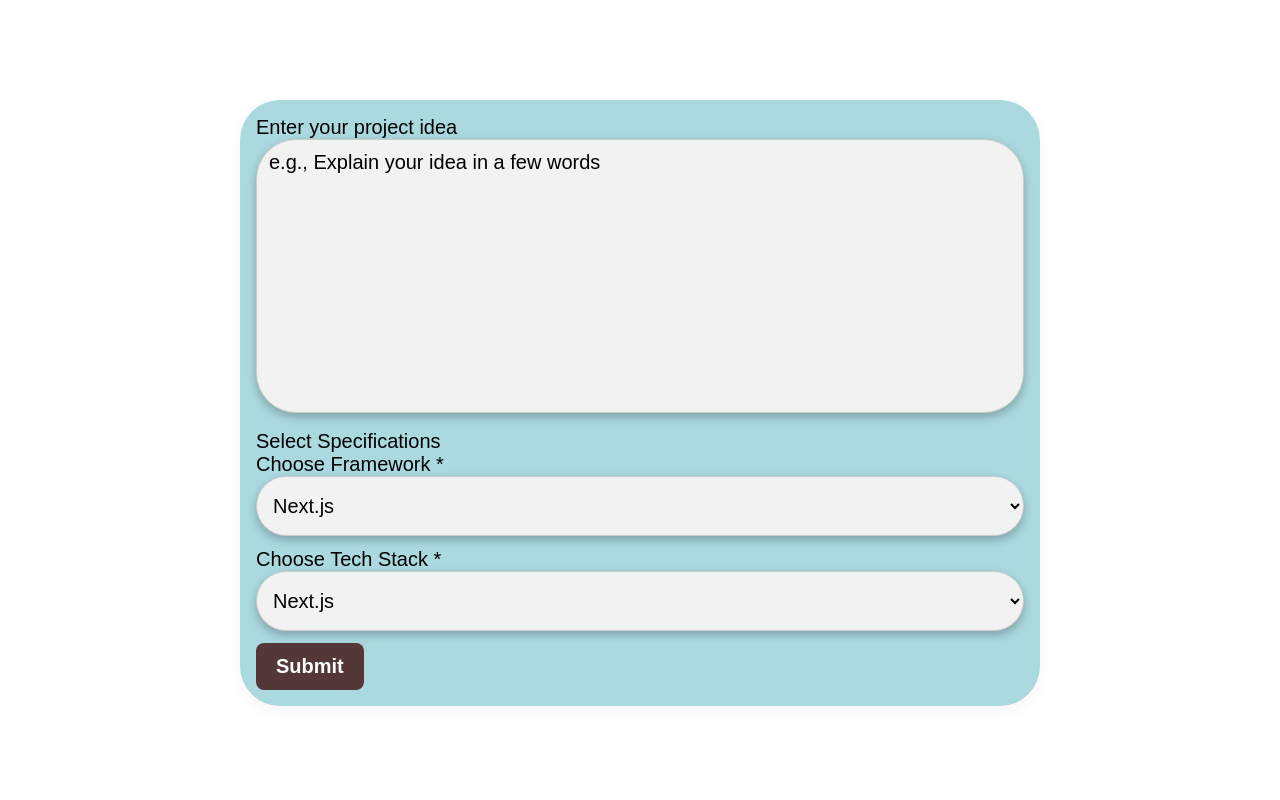
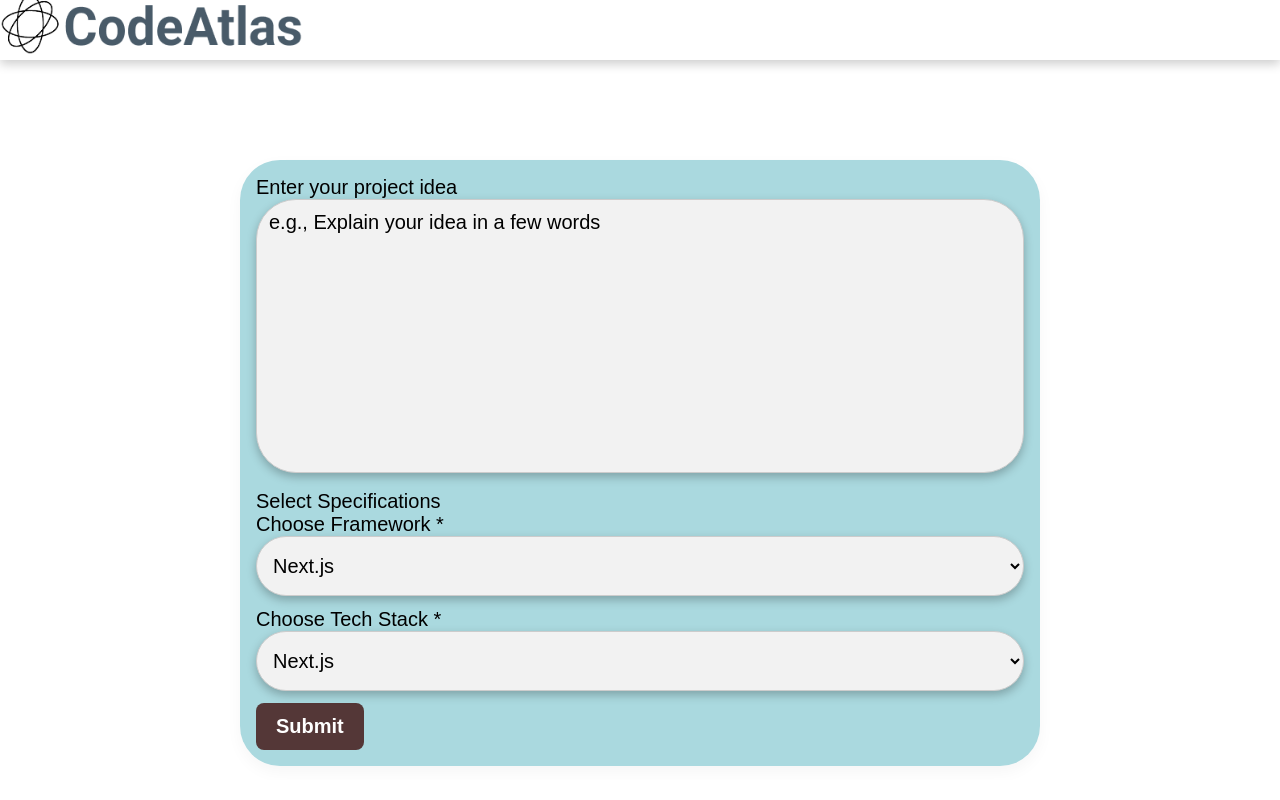
Before and after one commit to vidhimudaliar/CodeAtlas, a Next.js app: page / in a window 1280 px wide. Built offline with nearby package versions, Linux system fonts and the light colour scheme.

Commit message:
upper navbar

```diff
--- a/src/app/globals.css
+++ b/src/app/globals.css
@@ -109,3 +109,16 @@ div {
   background: #f5f5f5;
   font-size: 20px;
 }
+
+.navbar {
+  width: 100%;
+  height: 60px;
+  position: sticky;
+  top: 0;
+  z-index: 1000;
+
+  display: flex;
+  justify-content: space-between;
+  align-items: center;
+  box-shadow: 0 4px 10px rgba(0, 0, 0, 0.2);
+}
--- a/src/app/page.tsx
+++ b/src/app/page.tsx
@@ -1,6 +1,10 @@
 "use client";
 
 import { useState } from "react";
+import Image from "next/image";
+import Navbar from "@/components/Navbar";
+
+
 
 
 export default function Home() {
@@ -19,7 +23,9 @@ export default function Home() {
   };
 
   return (
-    <div className="form-container" style={{ maxWidth: '800px', margin: '0 auto' }}>
+    <div>
+      <Navbar></Navbar>
+      <div className="form-container" style={{ maxWidth: '800px', margin: '0 auto' }}>
 
       <form className='theform' onSubmit={handleSubmit} style={{ padding: '16px', boxShadow: '0 6px 16px rgba(0,0,0,0.04)' }}>
         <div className='form-title'>Enter your project idea</div>
@@ -103,6 +109,7 @@ export default function Home() {
           Submit
         </button>
       </form>
+      </div>
     </div>
   );
 }
--- /dev/null
+++ b/src/components/Navbar.tsx
@@ -0,0 +1,20 @@
+import Image from "next/image";
+// <Link to="SignUp" className='nav-link'>Sign Up</Link>
+
+export default function Navbar () {
+    return (
+        <nav className='navbar'>
+          <div className='logo'>
+            <Image src="/thelogo.png" alt="logo" width={327} height={72} className="logo-img"/>
+          </div>
+
+
+
+          <div className="nav-links">
+
+
+
+          </div>
+        </nav>
+      )
+}
```
Also changed, not shown: public/thelogo.png (added).
